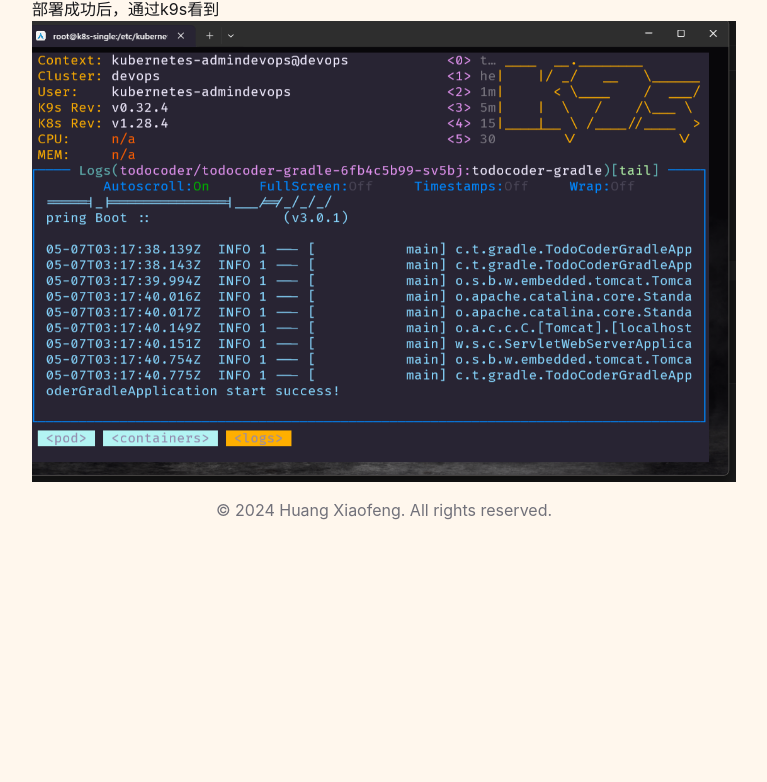
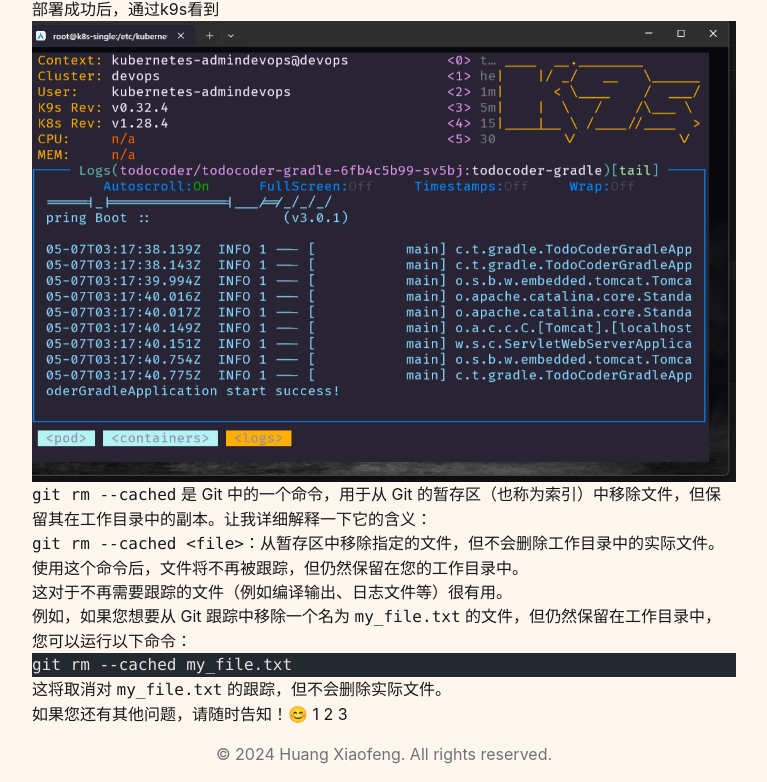
Before and after one commit to huangxiaofeng10047/hxf-uses, an Astro site: page /blog/gradle2 in a window 1280 px wide. Shown: the part 6525-7307 px from the top of the page, without its empty margins (256-1023 px from the left). Before the commit the page ends 7063 px from the top, so only its background shows below. Built offline with nearby package versions, Linux system fonts and the light colour scheme; Astro itself is replaced by a stand-in of ours; some packages are replaced by stand-ins of ours; code samples lack their colours.

Commit message:
docs: update files

````diff
--- a/src/content/blog/gradle2.md
+++ b/src/content/blog/gradle2.md
@@ -4,7 +4,7 @@ slug: gradle2
 public: true
 title: SpringBoot+Java17+Gradle+Docker+K8s 环境构建及一键部署
 createdAt: 1715046361144
-updatedAt: 1715053998525
+updatedAt: 1715156521844
 tags: []
 heroImage: /astrojs.jpg
 ---
@@ -233,3 +233,19 @@ spec:
 ![clipboard5.png](/posts/gradle2_clipboard5-png.png)
 部署成功后，通过k9s看到
 ![clipboard6.png](/posts/gradle2_clipboard6-png.png)
+
+`git rm --cached` 是 Git 中的一个命令，用于从 Git 的暂存区（也称为索引）中移除文件，但保留其在工作目录中的副本。让我详细解释一下它的含义：
+
+- `git rm --cached <file>`：从暂存区中移除指定的文件，但不会删除工作目录中的实际文件。
+- 使用这个命令后，文件将不再被跟踪，但仍然保留在您的工作目录中。
+- 这对于不再需要跟踪的文件（例如编译输出、日志文件等）很有用。
+
+例如，如果您想要从 Git 跟踪中移除一个名为 `my_file.txt` 的文件，但仍然保留在工作目录中，您可以运行以下命令：
+
+```bash
+git rm --cached my_file.txt
+```
+
+这将取消对 `my_file.txt` 的跟踪，但不会删除实际文件。
+
+如果您还有其他问题，请随时告知！😊 [1](https://git-scm.com/docs/git-rm) [2](https://stackoverflow.com/questions/65434544/whats-the-difference-between-git-rm-cached-git-restore-staged-and-gi) [3](https://timmousk.com/blog/git-rm-cached/)
````
